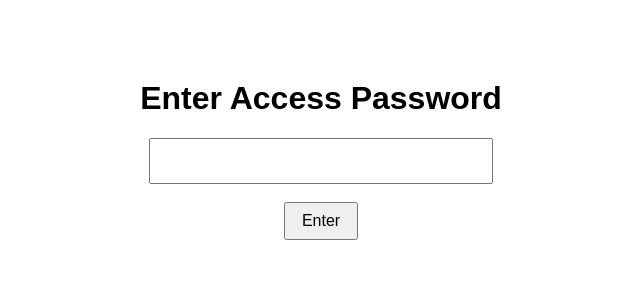
After one commit to cholten99/ukgovcomms, a Flask app: page /gate in a window 1280 px wide. The commit adds this page. Shown: the top 300 px of the page, without its empty margins (319-959 px from the left). Run offline with Flask 2, Linux system fonts and the light colour scheme.

Commit message:
Putting site behind a password for now

```diff
--- a/app.py
+++ b/app.py
@@ -2,8 +2,7 @@ import os
 import random
 import mysql.connector
 from dotenv import load_dotenv
-from flask import Flask, render_template, request
-
+from flask import Flask, render_template, request, redirect, url_for, make_response
 from atproto import Client
 
 app = Flask(__name__)
@@ -11,6 +10,7 @@ app.config['TEMPLATES_AUTO_RELOAD'] = True
 
 # Load environment variables
 load_dotenv()
+PASSWORD = os.getenv("GATEKEEP_PASSWORD")
 BLUESKY_HANDLE = os.getenv("BLUESKY_HANDLE")
 BLUESKY_APP_PASSWORD = os.getenv("BLUESKY_APP_PASSWORD")
 DB_HOST = os.getenv("DB_HOST")
@@ -69,10 +69,26 @@ def inject_signatures():
 
 @app.route('/')
 def home():
+    if request.cookies.get("authenticated") != "true":
+        return redirect(url_for('gate'))
+
     latest_post = get_latest_post()
     return render_template('index.html',
                            active_page='home',
                            latest_post=latest_post)
+
+@app.route('/gate', methods=['GET', 'POST'])
+def gate():
+    error = None
+    if request.method == 'POST':
+        submitted = request.form.get('password')
+        if submitted == PASSWORD:
+            response = make_response(redirect(url_for('home')))
+            response.set_cookie("authenticated", "true", max_age=60*60*24*7)  # 1 week
+            return response
+        else:
+            error = "Incorrect password."
+    return render_template('gate.html', error=error)
 
 @app.route('/bestpractice')
 def bestpractice():
--- /dev/null
+++ b/templates/gate.html
@@ -0,0 +1,24 @@
+<!DOCTYPE html>
+<html lang="en">
+<head>
+  <meta charset="UTF-8">
+  <title>Access Gate</title>
+  <style>
+    body { font-family: sans-serif; max-width: 400px; margin: 5em auto; text-align: center; }
+    input[type="password"] { padding: 0.5em; font-size: 1.2em; width: 80%; }
+    button { padding: 0.5em 1em; font-size: 1em; }
+    .error { color: red; margin-top: 1em; }
+  </style>
+</head>
+<body>
+  <h1>Enter Access Password</h1>
+  <form method="POST">
+    <input type="password" name="password" required>
+    <br><br>
+    <button type="submit">Enter</button>
+  </form>
+  {% if error %}
+    <div class="error">{{ error }}</div>
+  {% endif %}
+</body>
+</html>
--- a/templates/tbd.html
+++ b/templates/tbd.html
@@ -7,6 +7,8 @@
 
 <pre>
 Main page:
+  * https://bsky.app/profile/drhannahwhite.bsky.social/post/3ltvmpr2y2s2h
+  * https://bsky.app/profile/alexgathomas.bsky.social/post/3ltuf5kpty22z
   * https://www.instituteforgovernment.org.uk/comment/government-ban-public-servants-speaking-public
   * Work out what to do with the existing short and long docs
 	* https://www.linkedin.com/pulse/building-review-apps-how-govuk-forms-improved-feedback-kelvin-gan-ris4e (because on LinkedIn)
@@ -41,6 +43,9 @@ Best practice
 	* https://dfedigital.blog.gov.uk/2025/07/03/using-research-crits-to-improve-our-work/
 	* https://publicpolicydesign.blog.gov.uk/2025/07/07/taking-policy-design-to-a-global-public-audience/
 	* https://www.eventbrite.co.uk/e/spotlight-webinar-digital-for-the-future-generation-tickets-1376206493669?aff=oddtdtcreator&mc_cid=269685f9c1&mc_eid=ccf0044430
+	* https://benholliday.com/2025/07/12/new-ways-of-organising/
+	* https://publicpolicydesign.blog.gov.uk/2025/07/14/join-our-first-global-public-design-conference/
+	* https://www.gov.uk/government/publications/7-lenses-of-transformation/the-7-lenses-of-transformation
 
 Worst practice?
   * https://www.gov.uk/government/consultations/digital-justice-system-inclusion-framework-and-pre-action-model
```
Also changed, not shown: .github/workflows/deploy.yml.
